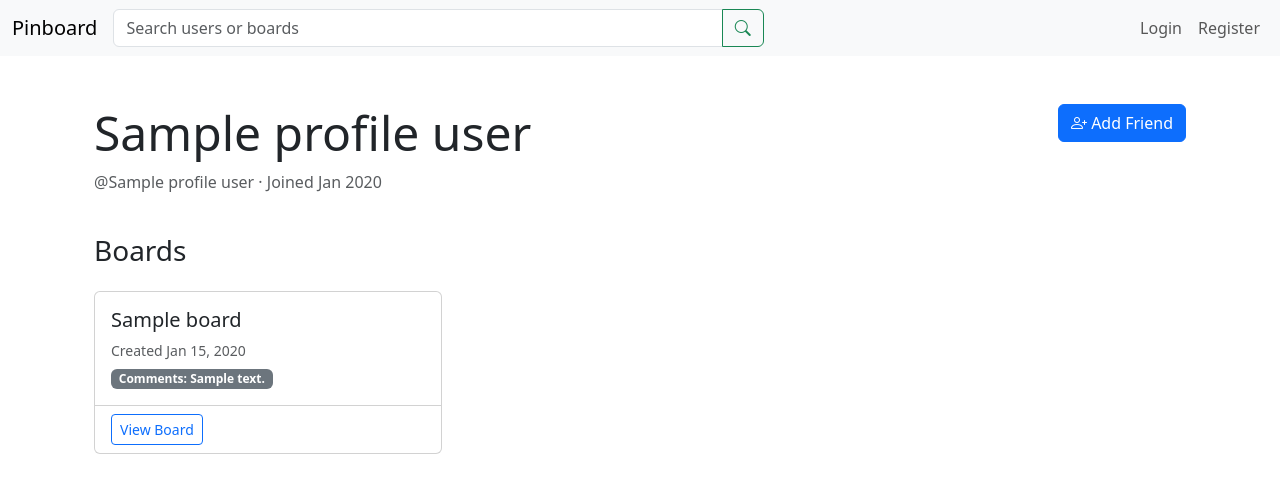
After one commit to ethanbell13/PinboardRepo, a Django app: template pinApp/templates/user_profile.html in a window 1280 px wide. The commit adds this page. Shown: the top 493 px of the page. Run offline with Django 5.2, Linux system fonts and the light colour scheme; the template is opened without the code that fills it: most values are stand-ins (such as "Sample title", 1, 10 or a date in 2020).

Commit message:
implemented friend request and profile-friends-list functionality

```diff
--- a/pinApp/templates/base.html
+++ b/pinApp/templates/base.html
@@ -41,7 +41,7 @@
               <a class="nav-link" href="{% url 'create_board' %}">Create Board</a>
             </li>   -->
             <li class="nav-item">
-                <a class="nav-link" href="{% url 'edit_profile' %}">Profile</a>
+              <a class="nav-link" href="{% url 'user_profile' request.session.username %}">Profile</a>
               </li>
               <li class="nav-item">
                 <a class="nav-link" href="{% url 'logout' %}">Logout</a>
--- a/pinApp/templates/search_results.html
+++ b/pinApp/templates/search_results.html
@@ -14,7 +14,7 @@
       {% if users %}
         <div class="list-group">
           {% for user in users %}
-          <a href="#" class="list-group-item list-group-item-action">
+          <a href="{% url 'user_profile' user.uname %}" class="list-group-item list-group-item-action">
             <div class="d-flex w-100 justify-content-between">
               <h5 class="mb-1">{{ user.personal_name }}</h5>
               <small>@{{ user.uname }}</small>
@@ -39,7 +39,7 @@
               <div class="card-body">
                 <h5 class="card-title">{{ board.name }}</h5>
                 <p class="card-text text-muted small">
-                  Created by @{{ board.uname }}<br>
+                  Created by <a href="{% url 'user_profile' board.uname %}">@{{ board.uname }}</a><br>
                   {{ board.created_at|date:"M d, Y" }}
                 </p>
                 <a href="{% url 'view_board' board.bid %}"
--- /dev/null
+++ b/pinApp/templates/user_profile.html
@@ -0,0 +1,141 @@
+{% extends 'base.html' %}
+
+{% block title %}{{ profile_user.personal_name }} - Pinboard{% endblock %}
+
+{% block content %}
+<div class="container mt-4">
+  <div class="row mb-4">
+    <div class="col-md-8">
+      <h1 class="display-5">{{ profile_user.personal_name }}</h1>
+      <p class="text-muted">
+        @{{ profile_user.uname }} · Joined {{ profile_user.join_date|date:"M Y" }}
+      </p>
+    </div>
+    <div class="col-md-4 text-end">
+      {% if request.session.username == profile_user.uname %}
+        <a href="{% url 'edit_profile' %}" class="btn btn-outline-secondary">
+          <i class="bi bi-pencil"></i> Edit Profile
+        </a>
+      {% else %}
+        {% if friend_status == 'accepted' %}
+          <button class="btn btn-success" disabled>Friends</button>
+        {% elif friend_status == 'pending' %}
+          <button class="btn btn-secondary" disabled>Request Pending</button>
+        {% else %}
+          <form method="post" action="{% url 'send_friend_request' profile_user.uname %}">
+            {% csrf_token %}
+            <button type="submit" class="btn btn-primary">
+              <i class="bi bi-person-plus"></i> Add Friend
+            </button>
+          </form>
+        {% endif %}
+      {% endif %}
+    </div>
+  </div>
+
+  {% if request.session.username == profile_user.uname and incoming_requests %}
+  <div class="card mb-4">
+    <div class="card-header">
+      <h4 class="mb-0">Incoming Friend Requests</h4>
+    </div>
+    <div class="card-body">
+      <div class="list-group">
+        {% for req in incoming_requests %}
+        <div class="list-group-item d-flex justify-content-between align-items-center">
+          <div>
+            <a href="{% url 'user_profile' req.sender_uname %}" class="text-decoration-none">
+              @{{ req.sender_uname }}
+            </a>
+            <small class="text-muted">sent {{ req.sent_at|timesince }} ago</small>
+          </div>
+          <div class="btn-group">
+            <form method="post" action="{% url 'handle_friend_request' req.sender_uname 'accept' %}">
+              {% csrf_token %}
+              <button type="submit" class="btn btn-sm btn-success">Accept</button>
+            </form>
+            <form method="post" action="{% url 'handle_friend_request' req.sender_uname 'reject' %}">
+              {% csrf_token %}
+              <button type="submit" class="btn btn-sm btn-danger">Reject</button>
+            </form>
+          </div>
+        </div>
+        {% endfor %}
+      </div>
+    </div>
+  </div>
+  {% endif %}
+
+  {% if request.session.username == profile_user.uname %}
+  <div class="card mb-4">
+    <div class="card-header">
+      <h4 class="mb-0">Friends ({{ friends|length }})</h4>
+    </div>
+    <div class="card-body">
+      {% if friends %}
+        <div class="row row-cols-2 row-cols-md-3 row-cols-lg-4 g-3">
+          {% for friend in friends %}
+          <div class="col">
+            <a href="{% url 'user_profile' friend.friend_uname %}"
+               class="text-decoration-none text-dark">
+              <div class="card h-100">
+                <div class="card-body text-center">
+                  <div class="mb-2">
+                    <i class="bi bi-person-circle fs-1"></i>
+                  </div>
+                  <h5 class="card-title mb-1">{{ friend.personal_name }}</h5>
+                  <small class="text-muted">@{{ friend.friend_uname }}</small>
+                </div>
+              </div>
+            </a>
+          </div>
+          {% endfor %}
+        </div>
+      {% else %}
+        <div class="alert alert-info mb-0">You haven't added any friends yet.</div>
+      {% endif %}
+    </div>
+  </div>
+  {% endif %}
+
+  <h3 class="mb-4">Boards</h3>
+  {% if boards %}
+    <div class="row row-cols-1 row-cols-md-3 g-4">
+      {% for board in boards %}
+      <div class="col">
+        <div class="card h-100">
+          <div class="card-body">
+            <h5 class="card-title">{{ board.name }}</h5>
+            <p class="card-text text-muted small mb-1">
+              Created {{ board.created_at|date:"M d, Y" }}
+            </p>
+            <p class="card-text">
+              <span class="badge bg-secondary">
+                Comments: {{ board.comment_perms }}
+              </span>
+            </p>
+          </div>
+          <div class="card-footer bg-transparent">
+            <div class="d-flex justify-content-between align-items-center">
+              <a href="{% url 'view_board' board.bid %}"
+                 class="btn btn-sm btn-outline-primary">
+                View Board
+              </a>
+              {% if request.session.username == profile_user.uname %}
+                <a href="{% url 'edit_board' board.bid %}"
+                   class="btn btn-sm btn-outline-secondary">
+                  Edit Board
+                </a>
+              {% endif %}
+            </div>
+          </div>
+        </div>
+      </div>
+      {% endfor %}
+    </div>
+  {% else %}
+    <div class="alert alert-info">
+      {{ profile_user.personal_name }} hasn't created any boards yet.
+    </div>
+  {% endif %}
+</div>
+{% endblock %}
--- a/pinApp/urls.py
+++ b/pinApp/urls.py
@@ -14,7 +14,10 @@ from .views import (home_view,
                     like_pin,
                     comment_pin,
                     delete_comment,
-                    search_view,)
+                    search_view,
+                    user_profile_view,
+                    send_friend_request,
+                    handle_friend_request)
 
 urlpatterns = [
     path('', home_view, name='home'),
@@ -33,4 +36,7 @@ urlpatterns = [
     path('pin/<int:pinid>/comment/', comment_pin, name='post_comment'),
     path('comment/<int:cid>/delete/', delete_comment, name='delete_comment'),
     path('search/', search_view, name='search'),
+    path('user/<str:username>/', user_profile_view, name='user_profile'),
+    path('friend_request/<str:username>/', send_friend_request, name='send_friend_request'),
+    path('friend_request/<str:username>/<str:action>/', handle_friend_request, name='handle_friend_request'),
 ]
```
Also changed, not shown: pinApp/templates/dashboard.html (+6 -4 lines), pinApp/templates/edit_profile.html (+7 -2 lines), pinApp/templates/view_board.html (+15 -2 lines), pinApp/views.py (+189 -7 lines).
